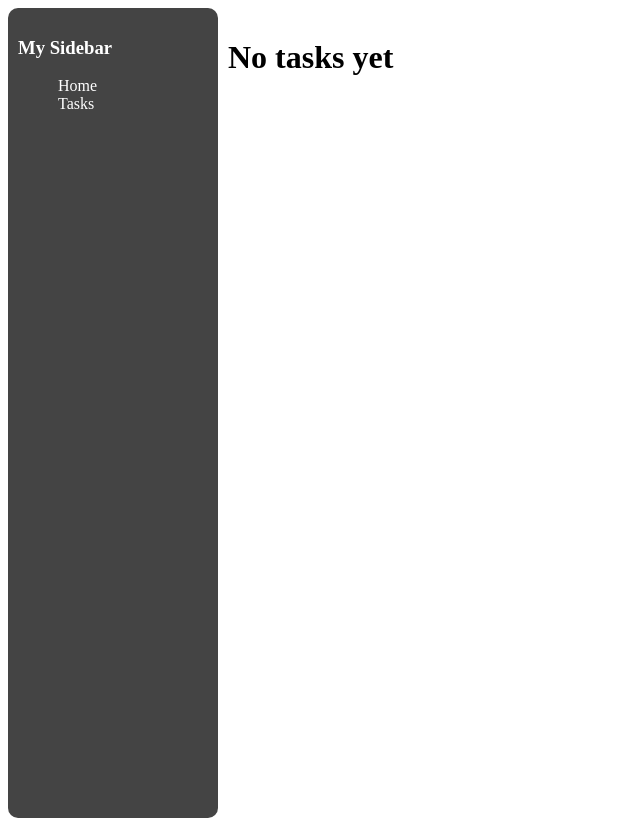
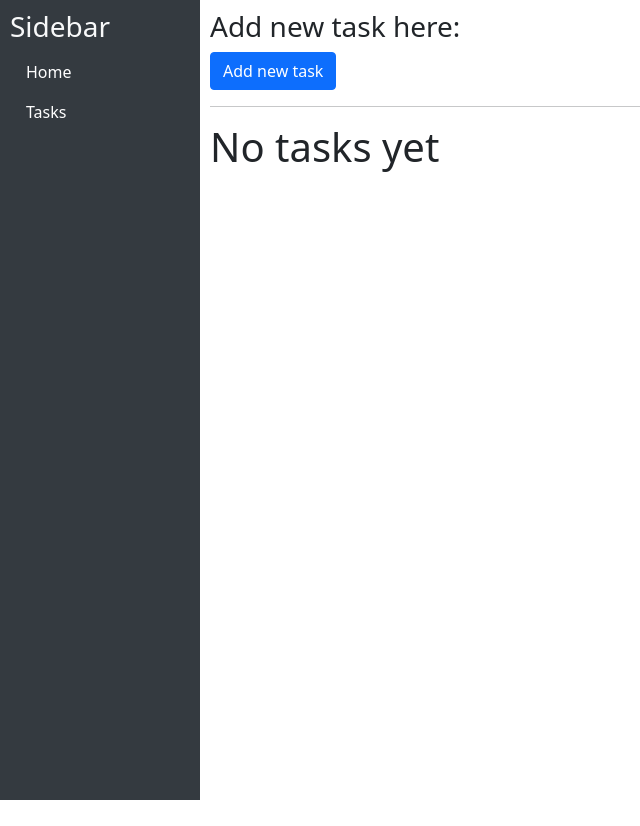
Before and after one commit to VTeteruk/todo-list, a Django app: page /tasks/ in a window 1280 px wide. Shown: the whole page, without its empty margins (0-640 px from the left). After the commit the page ends 800 px from the top, so only its background shows below. Run offline with Django 4.2, Linux system fonts and the light colour scheme; data that the repository does not hold is empty; some libraries are stand-ins or nearby versions.

Commit message:
Implement create form for tasks & decorate everything / fix showing tags

```diff
--- a/templates/base.html
+++ b/templates/base.html
@@ -3,6 +3,7 @@
 <head>
   <meta charset="UTF-8">
   <title>Todo list - {% block  title %}{% endblock %}</title>
+  <link rel="stylesheet" href="https://cdn.jsdelivr.net/npm/bootstrap@5.0.0-alpha1/dist/css/bootstrap.min.css">
 </head>
 <body>
 <div style="display: flex">
@@ -11,7 +12,7 @@
     {% include "includes/sidebar.html" %}
   {% endblock %}
   </div>
-  <div style="padding: 10px">
+  <div style="padding: 10px; width: 100%">
   {% block content %}
   {% endblock content %}
   </div>
--- a/templates/includes/sidebar.html
+++ b/templates/includes/sidebar.html
@@ -1,6 +1,6 @@
-<div class="col-3 bg-dark text-light" style="display: inline-block; width: 200px; background-color: #444; color: #fff; height: 100vh; border-radius: 10px; padding: 10px 0 0 10px">
+<div class="col-3 bg-dark text-light" style="display: inline-block; width: 200px; background-color: #444; color: #fff; height: 100vh; padding: 10px 0 0 10px">
   <div class="col-3 bg-dark text-light">
-    <h3>My Sidebar</h3>
+    <h3>Sidebar</h3>
     <ul class="nav flex-column" style="list-style: none">
       <li class="nav-item">
         <a class="nav-link" href="{% url 'todo:index' %}" style="text-decoration: none; color: #fff">Home</a>
--- a/templates/todo/task_list.html
+++ b/templates/todo/task_list.html
@@ -2,12 +2,18 @@
 {% block title %}Tasks{% endblock %}
 
 {% block content %}
+  <div>
+  <h3>Add new task here:</h3>
+    <button class="btn btn-primary"><a href="{% url 'todo:task-create' %}" style="color: #fff; text-decoration: none">Add new task</a></button>
+    <hr>
+  </div>
   {% for task in task_list %}
     <div>
       <h3>{{ task.content }}{% if task.is_done %} <span style="color: #006b1b">Done</span>{% else %} <span style="color: red">Not done</span>{% endif %}</h3>
       <p>Created: {{ task.datetime }}</p>
       {% if task.deadline %}<p>Deadline: {{ task.deadline }}</p>{% endif %}
-      {% if task.tags %}Tags: {{ task.tags.all }}{% endif %}
+      Tags: {% for task in task.tags.all %}{{ task  }}{% empty %} No tags{% endfor %}
+    <hr>
     </div>
     {% empty %}
     <h1>No tasks yet</h1>
--- a/todo/urls.py
+++ b/todo/urls.py
@@ -1,10 +1,11 @@
 from django.urls import path
 
-from todo.views import IndexView, TaskListView
+from todo.views import IndexView, TaskListView, TaskCreateView
 
 urlpatterns = [
     path("", IndexView.as_view(), name="index"),
-    path("tasks/", TaskListView.as_view(), name="tasks")
+    path("tasks/", TaskListView.as_view(), name="tasks"),
+    path("tasks/new/", TaskCreateView.as_view(), name="task-create"),
 ]
 
 app_name = "todo"
--- a/todo/views.py
+++ b/todo/views.py
@@ -1,3 +1,4 @@
+from django.urls import reverse_lazy
 from django.views import generic
 
 from todo.models import Task
@@ -10,3 +11,10 @@ class IndexView(generic.TemplateView):
 class TaskListView(generic.ListView):
     model = Task
     template_name = "todo/task_list.html"
+
+
+class TaskCreateView(generic.CreateView):
+    model = Task
+    fields = "__all__"
+    template_name = "todo/task_create.html"
+    success_url = reverse_lazy("todo:tasks")
--- a/todo_list/settings.py
+++ b/todo_list/settings.py
@@ -36,8 +36,8 @@ INSTALLED_APPS = [
     "django.contrib.sessions",
     "django.contrib.messages",
     "django.contrib.staticfiles",
+    "bootstrap4",
     "todo",
-    'bootstrap5',
 ]
 
 MIDDLEWARE = [
@@ -69,7 +69,6 @@ TEMPLATES = [
 ]
 
 WSGI_APPLICATION = "todo_list.wsgi.application"
-
 
 # Database
 # https://docs.djangoproject.com/en/4.2/ref/settings/#databases
```
Also changed, not shown: templates/todo/task_create.html (+18 -0 lines).
